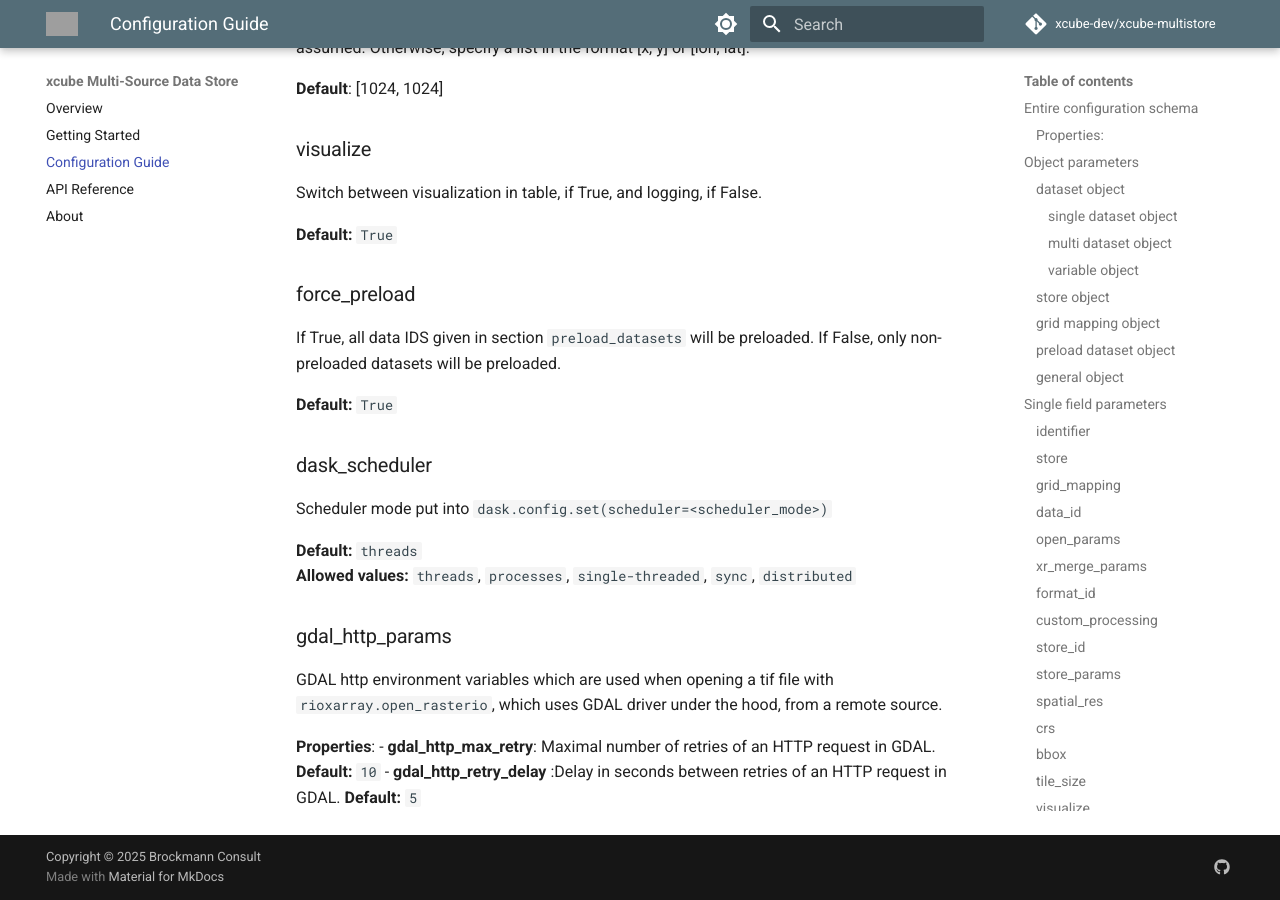
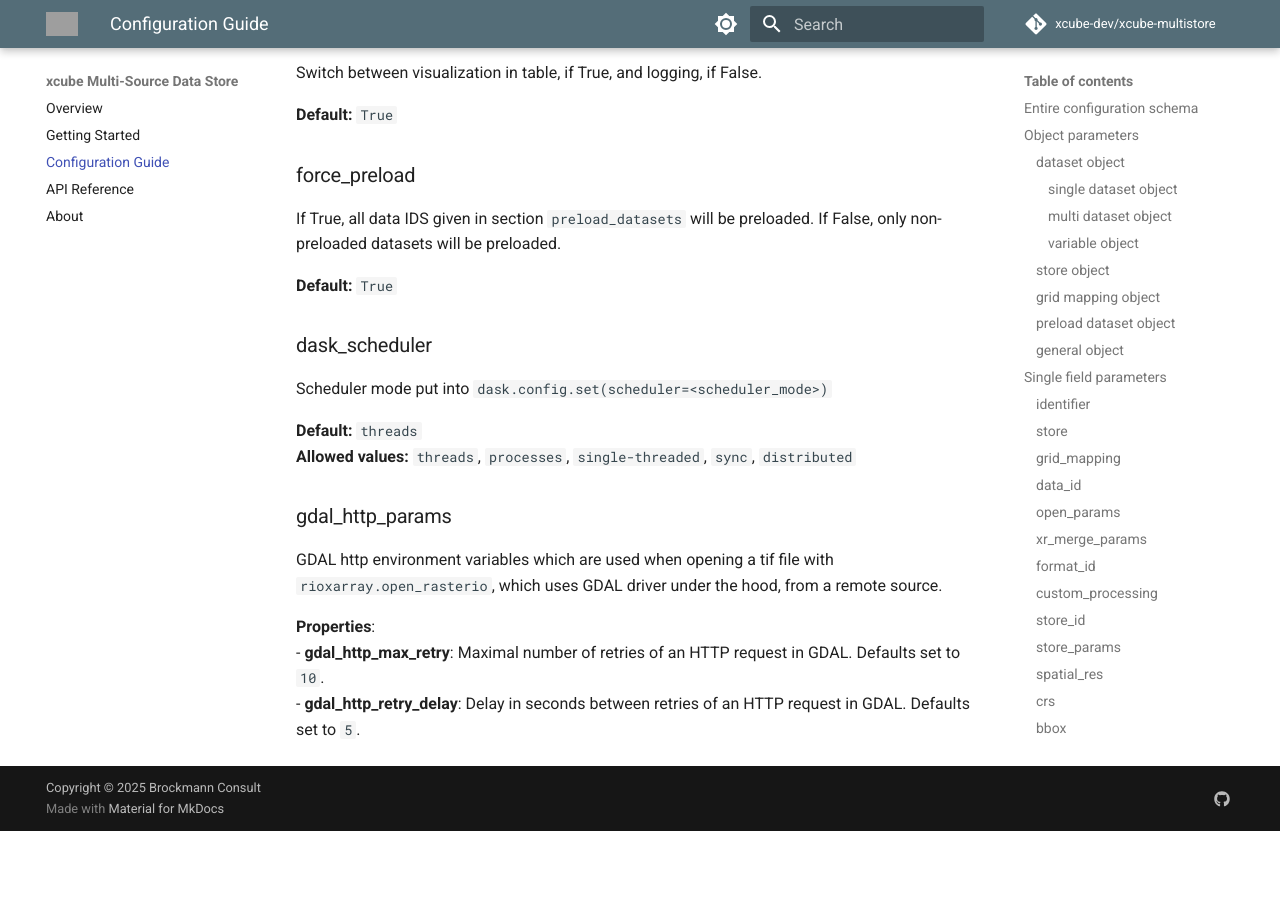
Before and after one commit to xcube-dev/xcube-multistore, an MkDocs documentation site: the page built from docs/config.md, in a window 1280 px wide and 900 px high, scrolled down 4603 px. Built offline with MkDocs 1.6.1 and Material for MkDocs 9.7.7, drawn with Linux system fonts in a browser that asks for light colours; comment, search, counter and statistics services are not loaded; after the commit the page ends 5434 px from its top, so only the background shows below that; some of the changed text lies outside the part shown; grey boxes are pictures that could not be loaded.

Commit message:
yogesh review adressed

```diff
--- a/docs/config.md
+++ b/docs/config.md
@@ -23,7 +23,7 @@
 
 The entire configuration schema consists of the following sections:
 
-### Properties:
+**Properties:**
 - **datasets** (Required): list of [dataset objects](#dataset-object) objects.
 - **preload_datasets** (Optional): list of [preload dataset objects](#preload-dataset-object).
 - **data_stores** (Required): list of [store objects](#store-object).
@@ -231,7 +231,5 @@
 `rioxarray.open_rasterio`, which uses GDAL driver under the hood, from a remote source.
 
 **Properties**:
-- **gdal_http_max_retry**: Maximal number of retries of an HTTP request in GDAL.
-  **Default:** `10`
-- **gdal_http_retry_delay** :Delay in seconds between retries of an HTTP request in GDAL.
-  **Default:** `5`
+- **gdal_http_max_retry**: Maximal number of retries of an HTTP request in GDAL. Defaults set to `10`.
+- **gdal_http_retry_delay**: Delay in seconds between retries of an HTTP request in GDAL. Defaults set to `5`.
--- a/pyproject.toml
+++ b/pyproject.toml
@@ -39,7 +39,7 @@
     "yaml",
 ]
 classifiers = [
-  "Development Status :: 5 - Production/Stable",
+  "Development Status :: 3 - Alpha",
   "Intended Audience :: Science/Research",
   "Intended Audience :: Developers",
   "License :: OSI Approved :: Apache Software License",
```
Also changed, not shown: CHANGES.md (+10 -1 lines), README.md (+2 -46 lines), docs/index.md (+2 -2 lines).
